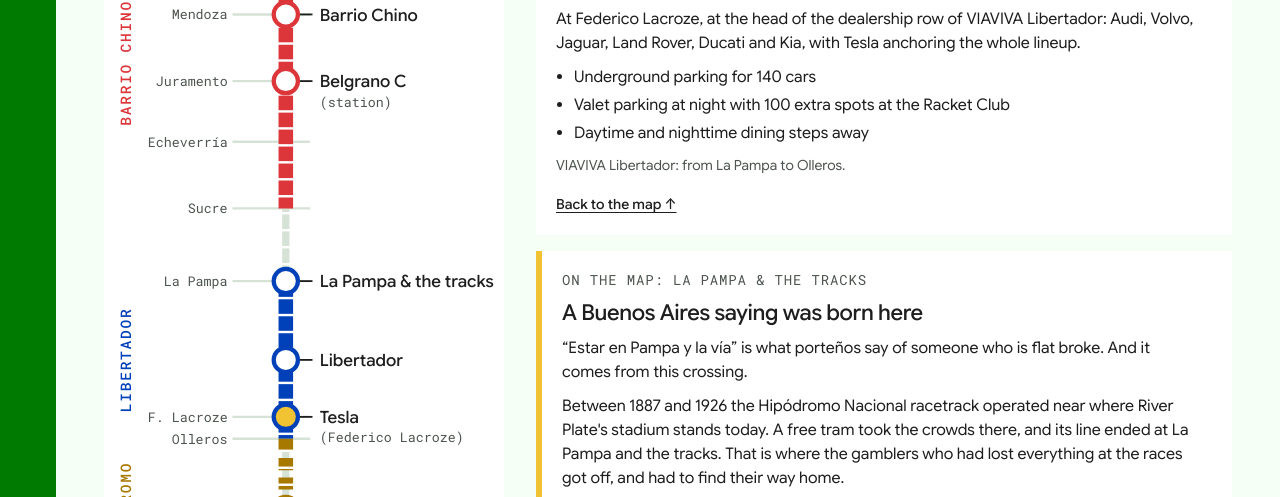
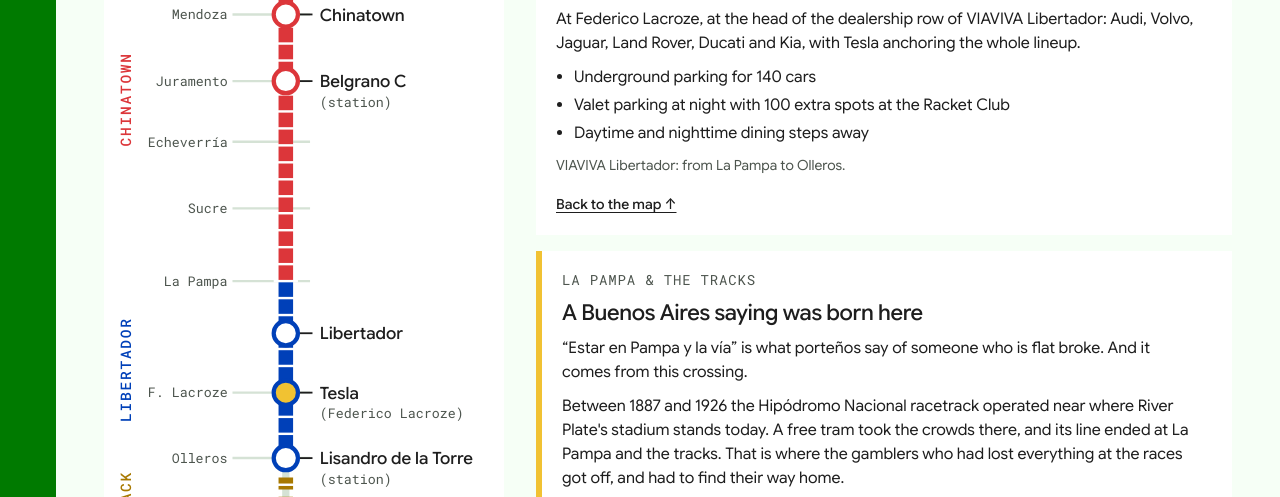
Before and after one commit to INSIGHT-DEVS/viaviva-recorrida, a website: page tesla/index.html in a window 1280 px wide. Shown: the part 5834-6331 px from the top of the page. Drawn offline with Linux system fonts and the light colour scheme.

Commit message:
Tesla: mapa vertical en inglés hasta La Pampa, estación Lisandro de la Torre y párrafo quitado (#12)
En VIAVIVA today sale el párrafo de Barrio Chino. En el mapa esquemático el rojo de Chinatown llega hasta La Pampa, se quita el punto La Pampa & the tracks, los nombres de sector van en inglés (TRAMOS[t].corto) y se suma la estación Lisandro de la Torre en Olleros. Parada de la barra: Belgrano C · Chinatown. Aprobado por Jeremías.

Co-Authored-By: Claude Fable 5.1 <noreply@anthropic.com>
Claude-Session: https://claude.ai/code/session_014vHyJKPjWXUBpZRS3SEQgG

```diff
--- a/tesla/app.js
+++ b/tesla/app.js
@@ -52,9 +52,11 @@ function drawMap(){
     ln.style.stroke = `var(${TRAMOS[s.t].color})`; svg.appendChild(ln);
   });
   for(let y=46;y<585;y+=14) svg.appendChild(el("line",{x1:X-10,x2:X+10,y1:y,y2:y,stroke:"var(--card)","stroke-width":2}));
-  [["chino",160,"Barrio Chino"],["libertador",405,"Libertador"],["hipodromo",528,"Hipódromo"]].forEach(([t,y,n])=>{
+  // District names (in English, TRAMOS[t].corto) along the left edge, centred on each segment.
+  SEG.forEach(s=>{
+    const y = (s.y1+s.y2)/2, n = TRAMOS[s.t].corto || TRAMOS[s.t].nombre;
     const tx = el("text",{x:22,y:y,"text-anchor":"middle",transform:`rotate(-90 22 ${y})`,text:n.toUpperCase()});
-    tx.style.fill=`var(${TRAMOS[t].color})`; tx.style.fontWeight="500"; tx.style.letterSpacing=".12em"; tx.style.fontSize="12px";
+    tx.style.fill=`var(${TRAMOS[s.t].color})`; tx.style.fontWeight="500"; tx.style.letterSpacing=".12em"; tx.style.fontSize="12px";
     svg.appendChild(tx);
   });
   PUNTOS.forEach(p=>{
--- a/tesla/contenido.js
+++ b/tesla/contenido.js
@@ -12,41 +12,43 @@ const CLIENTE = {
   visita:"Site visit · VIAVIVA Libertador"
 };
 
-// "corto" is the district name shown under the line of the live route bar (in English).
+// "corto" is the district name in English, shown under the line of the live route bar and along the schematic map.
 const TRAMOS = {
-  chino:{nombre:"VIAVIVA Barrio Chino",corto:"Chinatown",color:"--t-chino",logo:"lg-chino",calles:"Monroe to Sucre"},
+  chino:{nombre:"VIAVIVA Barrio Chino",corto:"Chinatown",color:"--t-chino",logo:"lg-chino",calles:"Monroe to La Pampa"},
   libertador:{nombre:"VIAVIVA Libertador",corto:"Libertador",color:"--t-lib",logo:"lg-lib",calles:"La Pampa to Olleros"},
   hipodromo:{nombre:"VIAVIVA Hipódromo",corto:"Racetrack",color:"--t-hip",logo:"lg-hip",calles:"Olleros to Dorrego"}
 };
 
 // Schematic map (section "The three districts"): streets, colored segments and the points you can tap.
+// y: vertical position in the 620-high drawing (not to scale). Chinatown runs to La Pampa, Libertador from La Pampa
+// to Olleros, the Racetrack district from Olleros to Dorrego.
 const CALLES = [
   {n:"Monroe",y:40},{n:"Mendoza",y:120},{n:"Juramento",y:175},{n:"Echeverría",y:225},
-  {n:"Sucre",y:280},{n:"La Pampa",y:340},{n:"F. Lacroze",y:452},{n:"Olleros",y:470},{n:"Dorrego",y:585}
+  {n:"Sucre",y:280},{n:"La Pampa",y:340},{n:"F. Lacroze",y:432},{n:"Olleros",y:486},{n:"Dorrego",y:585}
 ];
-const SEG = [{t:"chino",y1:40,y2:280},{t:"libertador",y1:340,y2:470},{t:"hipodromo",y1:470,y2:585}];
+const SEG = [{t:"chino",y1:40,y2:340},{t:"libertador",y1:340,y2:486},{t:"hipodromo",y1:486,y2:585}];
 const PUNTOS = [
-  {id:"tesla",t:"libertador",y:452,label:"Tesla",sub:"(Federico Lacroze)",
+  {id:"tesla",t:"libertador",y:432,label:"Tesla",sub:"(Federico Lacroze)",
    titulo:"Tesla, the anchor of the automotive row",
    texto:"At Federico Lacroze, at the head of the dealership row of VIAVIVA Libertador: Audi, Volvo, Jaguar, Land Rover, Ducati and Kia, with Tesla anchoring the whole lineup.",
    items:["Underground parking for 140 cars","Valet parking at night with 100 extra spots at the Racket Club","Daytime and nighttime dining steps away"]},
-  {id:"libertador",t:"libertador",y:405,label:"Libertador",
+  {id:"libertador",t:"libertador",y:383,label:"Libertador",
    titulo:"The premium experience",
    texto:"Eight blocks to eat, shop, go out at night, play at the renewed Plaza Bolivia and see the cars of seven brands. And new openings are on the way.",
    items:["Plaza Bolivia with playground and carousel","Pedestrian access to the Racket Club through VIAVIVA"]},
-  {id:"pampa",t:"libertador",y:340,label:"La Pampa & the tracks",
-   titulo:"The most famous crossing gate",
-   texto:"The Buenos Aires saying “estar en Pampa y la vía” (to be flat broke) was born at this crossing: the story is right here. In May 2019 La Pampa street reopened under the train.",
-   items:["The Libertador district starts here"]},
   {id:"belgranoc",t:"chino",y:175,label:"Belgrano C",sub:"(station)",
    titulo:"The station that went up",
    texto:"With the viaduct, Belgrano C station was raised: fully covered, with a 220-metre platform, elevators and escalators.",
    items:["The Juramento crossing gate is gone","From the platform you see the whole promenade"]},
-  {id:"chino",t:"chino",y:120,label:"Barrio Chino",
+  {id:"chino",t:"chino",y:120,label:"Chinatown",
    titulo:"The gateway",
    texto:"The best-known district and the first to open, in 2023: Chinese, Korean and Japanese food, bubble tea, cafés, ice cream and shops. Home of the Chinese New Year celebrations.",
    items:["Tourist information centre in four languages","Stop of the hop-on hop-off tourist bus"]},
-  {id:"hipodromo",t:"hipodromo",y:528,label:"Hipódromo",sub:"(coming soon)",
+  {id:"lisandro",t:"libertador",y:486,label:"Lisandro de la Torre",sub:"(station)",
+   titulo:"The other station on the viaduct",
+   texto:"Lisandro de la Torre station, at Olleros, was raised with the viaduct too: one stop from Belgrano C on the Mitre line towards Retiro, and the closest station to Libertador and the Racetrack district.",
+   items:["Mitre line, Retiro–Tigre branch","The Olleros crossing gate is gone"]},
+  {id:"hipodromo",t:"hipodromo",y:540,label:"Racetrack",sub:"(coming soon)",
    titulo:"Nights in the open air",
    texto:"Between Olleros and Dorrego, next to the Palermo woods: entertainment, dining and open-air plans.",
    items:["Coming soon"]}
@@ -107,7 +109,7 @@ const RECORRIDA = {
      lat:CLIENTE.lat, lng:CLIENTE.lng},
     {id:"pampa", n:"La Pampa & the tracks", corto:"La Pampa", t:"libertador", donde:"Start of Libertador",
      lat:-34.56070, lng:-58.44700},
-    {id:"belgranoc", n:"Belgrano C · Barrio Chino", corto:"Barrio Chino", t:"chino", donde:"Juramento",
+    {id:"belgranoc", n:"Belgrano C · Chinatown", corto:"Chinatown", t:"chino", donde:"Juramento",
      lat:-34.55805, lng:-58.45001},
     {id:"monroe", n:"Monroe", corto:"Monroe", t:"chino", donde:"End of the route",
      lat:-34.55431, lng:-58.45329}
--- a/tesla/index.html
+++ b/tesla/index.html
@@ -137,10 +137,6 @@
       <div class="quote"><p>“VIAVIVA is a one-of-a-kind open-air promenade, 4 km long under the Mitre railway, from Belgrano's Barrio Chino to Palermo, where there is always something to discover.”</p></div>
       <div class="ctx-side">
         <div class="bignum"><b>1,000,000</b><span>people a month, on average, in Barrio Chino alone.</span></div>
-        <div class="lead">
-          <p><span class="ln">Many people call it “Barrio Chino”,</span><span class="ln">but Barrio Chino is one part of VIAVIVA.</span></p>
-          <p>There are three districts, and each has its own atmosphere.</p>
-        </div>
       </div>
     </div>
   </div>
@@ -190,7 +186,7 @@
       <div style="display:flex;flex-direction:column;gap:16px;min-width:0">
         <div class="panel" id="panel" tabindex="-1" aria-live="polite"></div>
         <div class="aside" id="dicho">
-          <span class="mono note">On the map: La Pampa &amp; the tracks</span>
+          <span class="mono note">La Pampa &amp; the tracks</span>
           <h3>A Buenos Aires saying was born here</h3>
           <p>“Estar en Pampa y la vía” is what porteños say of someone who is flat broke. And it comes from this crossing.</p>
           <p>Between 1887 and 1926 the Hipódromo Nacional racetrack operated near where River Plate's stadium stands today. A free tram took the crowds there, and its line ended at La Pampa and the tracks. That is where the gamblers who had lost everything at the races got off, and had to find their way home.</p>
```
Also changed, not shown: tests/e2e.js (+12 -2 lines).
